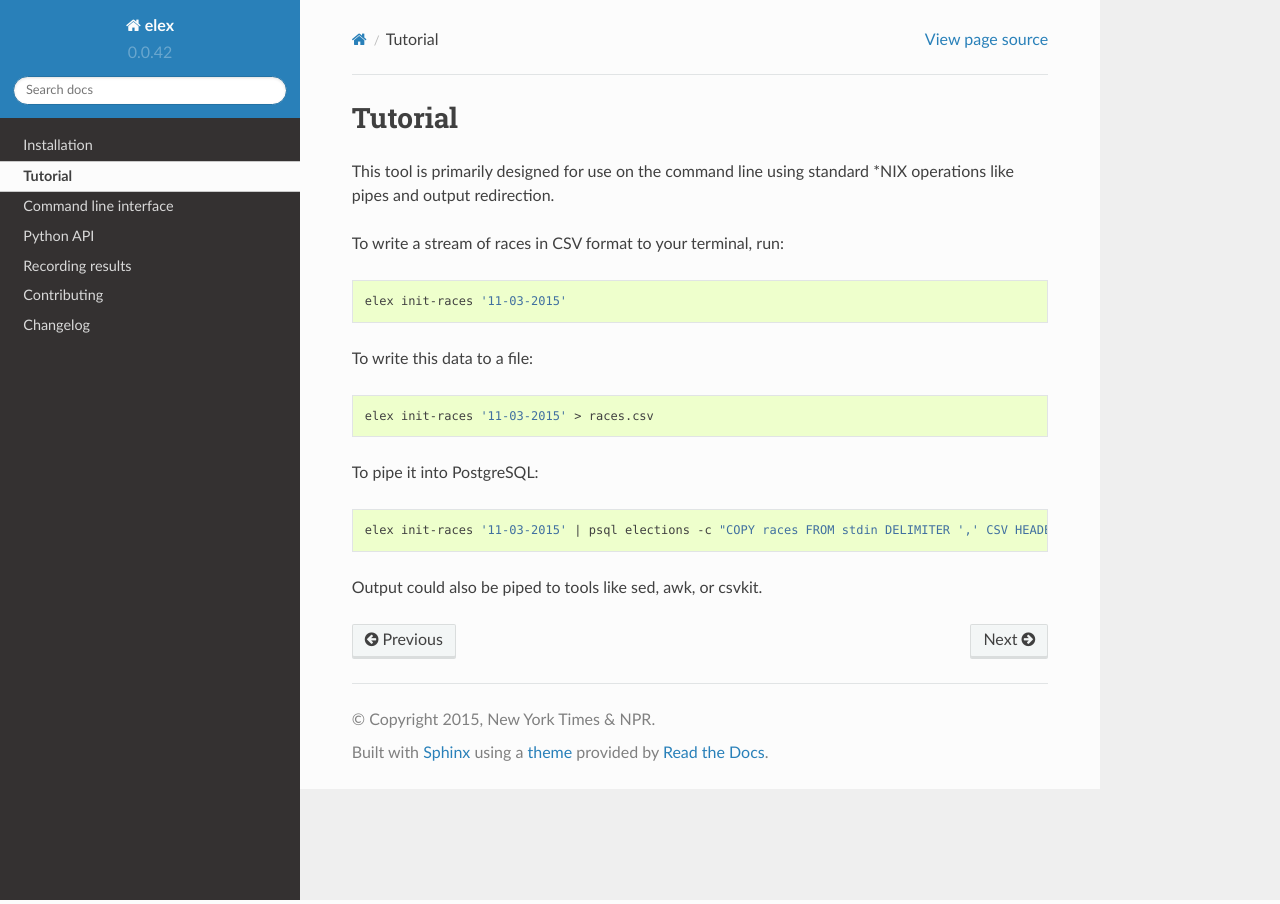
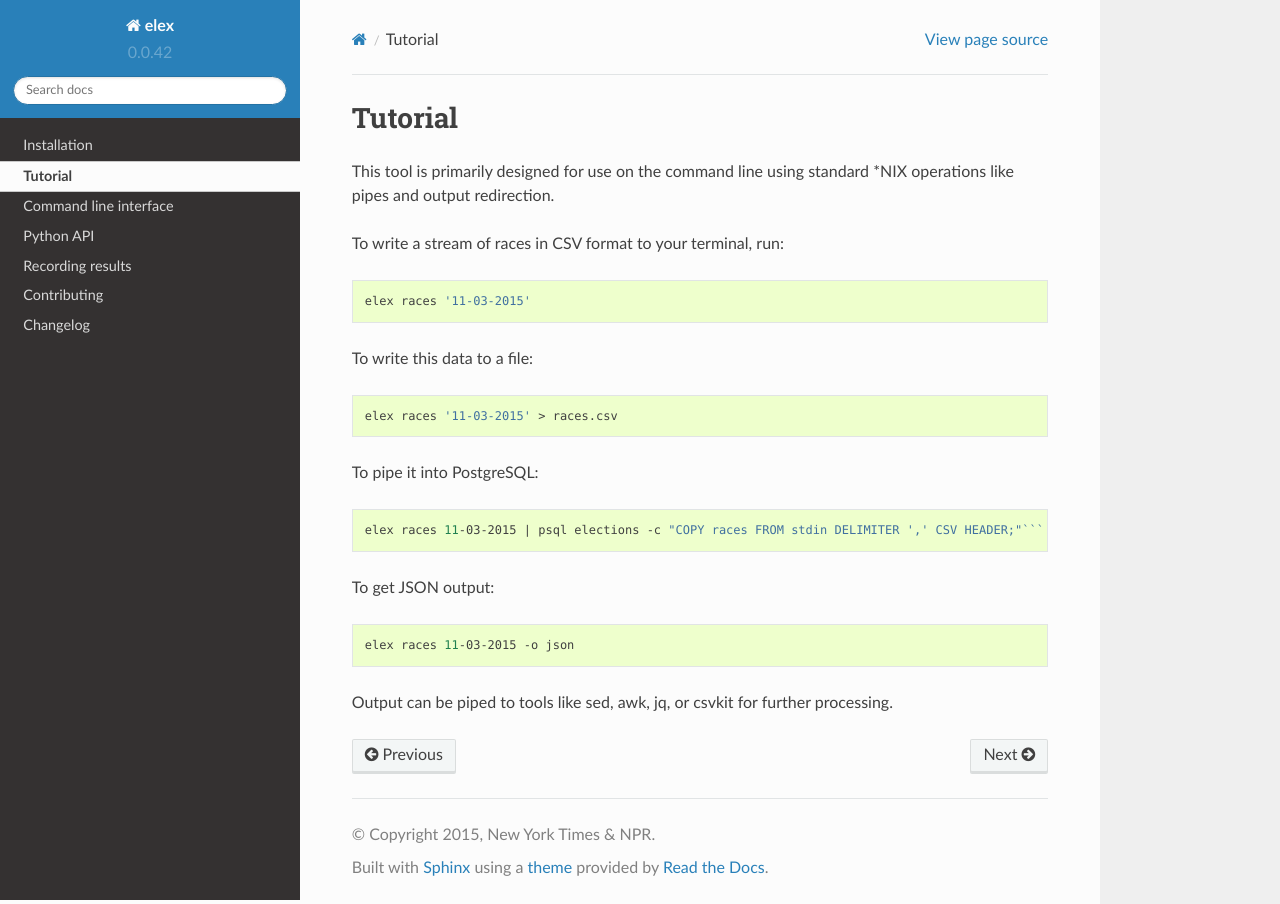
Before and after one commit to newsdev/elex, a Sphinx documentation site: the page built from docs/tutorial.rst, in a window 1280 px wide. Built offline with Sphinx 7.4.7 and the Read the Docs theme 2.0.0, drawn with Linux system fonts in a browser that asks for light colours; the version number is read from the project's files by our own code.

Commit message:
use correct function signature in tutorial, closes #124

````diff
--- a/docs/tutorial.rst
+++ b/docs/tutorial.rst
@@ -9,18 +9,24 @@ To write a stream of races in CSV format to your terminal, run:
 
 .. code:: bash
 
-    elex init-races '11-03-2015'
+    elex races '11-03-2015'
 
 To write this data to a file:
 
 .. code:: bash
 
-    elex init-races '11-03-2015' > races.csv
+    elex races '11-03-2015' > races.csv
 
 To pipe it into PostgreSQL:
 
 .. code:: bash
 
-    elex init-races '11-03-2015' | psql elections -c "COPY races FROM stdin DELIMITER ',' CSV HEADER;"```
+    elex races 11-03-2015 | psql elections -c "COPY races FROM stdin DELIMITER ',' CSV HEADER;"```
 
-Output could also be piped to tools like sed, awk, or csvkit.
+To get JSON output:
+
+.. code:: bash
+
+    elex races 11-03-2015 -o json
+
+Output can be piped to tools like sed, awk, jq, or csvkit for further processing.
````
